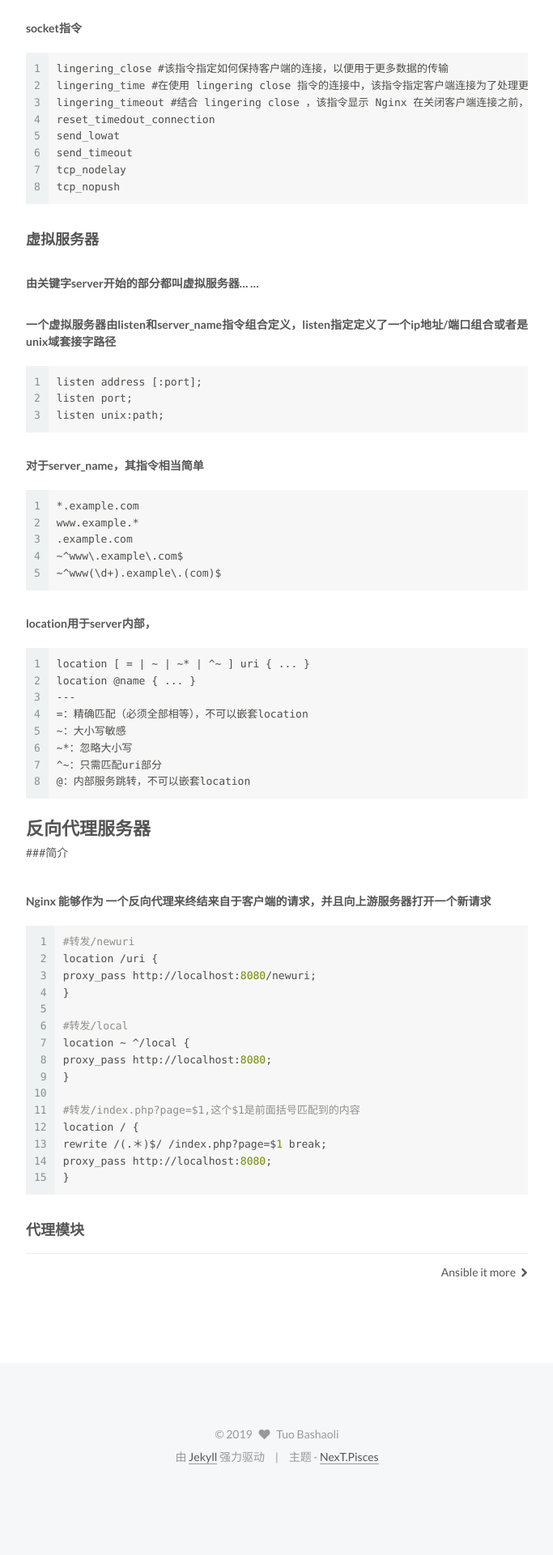
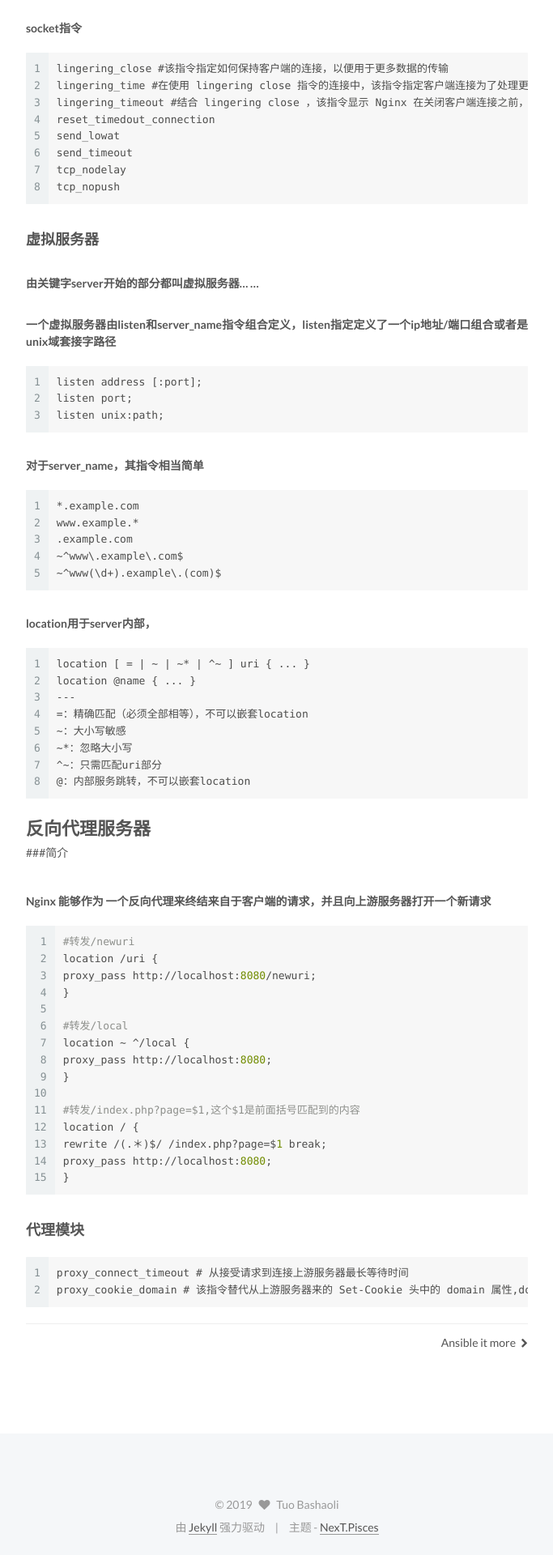
Before and after one commit to tuobashaoli/tuobashaoli.github.io, a Jekyll site: the page built from _posts/2019-04-10-nginx.markdown, in a window 1280 px wide. Shown: the part 3404-5324 px from the top of the page at 81% size, without its empty margins (428-1111 px from the left). Built offline with Jekyll 4.4.1, drawn with Linux system fonts in a browser that asks for light colours; before the commit the page ends 5237 px from its top, so only the background shows below that.

Commit message:
update nginx

````diff
--- a/_posts/2019-04-10-nginx.markdown
+++ b/_posts/2019-04-10-nginx.markdown
@@ -210,3 +210,8 @@ proxy_pass http://localhost:8080;
 ```
 
 ### 代理模块
+
+```
+proxy_connect_timeout # 从接受请求到连接上游服务器最长等待时间
+proxy_cookie_domain # 该指令替代从上游服务器来的 Set-Cookie 头中的 domain 属性,domain被替换为一个字符串、 一个正则表达式，或者是引用的变量
+```
````
